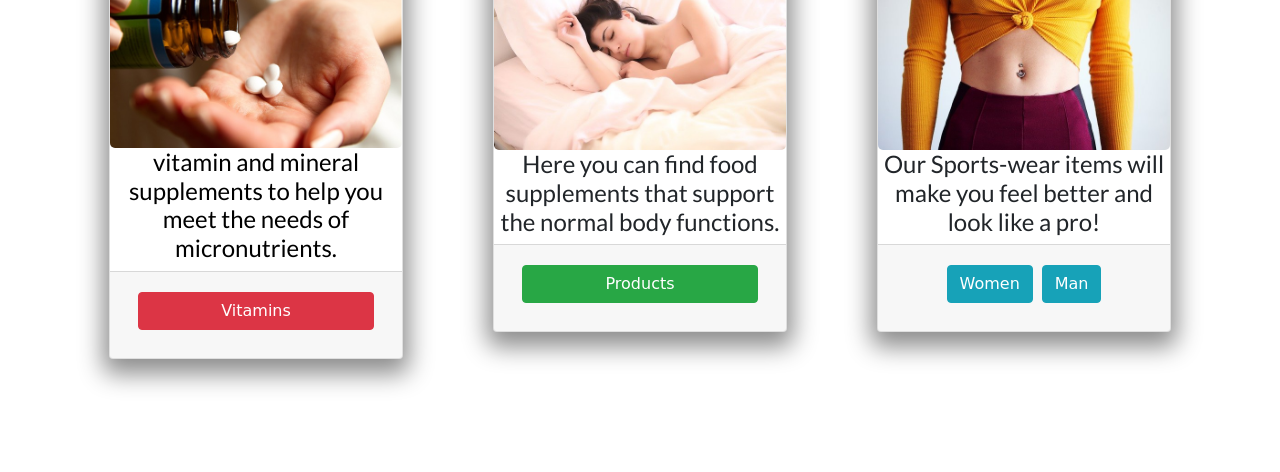
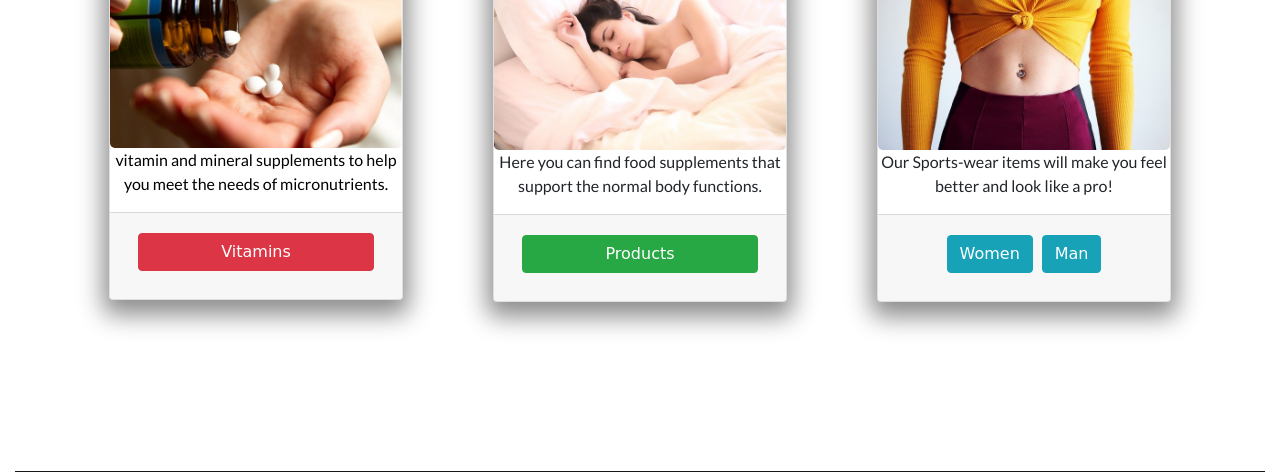
Before and after one commit to PaulBowden673/Projects-MP-MP4, a Django app: page /live-healthy/ in a window 1280 px wide. Shown: the part 801-1273 px from the top of the page. Run offline with Django 3.2, Linux system fonts and the light colour scheme; some libraries are stand-ins or nearby versions; some web fonts are replaced.

Commit message:
fixed styling added image

```diff
--- a/home/templates/home/endurance.html
+++ b/home/templates/home/endurance.html
@@ -59,7 +59,7 @@
                     <h3 class="card-title text-center pt-3">After Activity</h3>
                     <img src="{% static 'media/protein-shakes.jpg' %}" class="card_img card_img-bottom" alt="" />
                     <p class="text-center">We recommend a blend of proteins and carbohydrates in order to restore
-                        glycogen reserves and aid recovery.</p>
+                        glycogen reserves, build muscle and aid recovery.</p>
                     <div class="card-footer">
                         <h3 class="text-center p-2">
                         <a href="{% url 'products' %}?category=proteins"><button type="button"
--- a/home/templates/home/index.html
+++ b/home/templates/home/index.html
@@ -42,7 +42,7 @@
                 </p>
         </div>
         <div class="card">
-            <img src="{% static 'media/blog.jpg' %}" class="card_img card_img-top" alt="" />
+            <img src="{% static 'media/under-contruction.jpg' %}" class="card_img card_img-top" alt="" />
             <h4 class="card-title text-center">BLOG Community</h4>
             <div class="card-body">
                 <p class="text-center">Only members can participate in our:</p>
--- a/home/templates/home/live-healthy.html
+++ b/home/templates/home/live-healthy.html
@@ -31,8 +31,8 @@
                     <h3 class="card-title text-center pt-3">IMMUNE SYSTEM</h3>
                     <img src="{% static 'media/fat-burning.jpg' %}" class="card_img card_img-bottom" alt="" />
 
-                    <h4 class="text-center text-black">vitamin and mineral supplements to help you meet the
-                        needs of micronutrients.</h4>
+                    <p class="text-center text-black">vitamin and mineral supplements to help you meet the
+                        needs of micronutrients.</p>
                     <div class="card-footer">
                         <h3 class="text-center p-2">
                             <a href="{% url 'products' %}?category=vitamins"><button type="button"
@@ -43,10 +43,10 @@
             </div>
             <div class="col-lg-4 col-md-12 col-sm-12">
                 <div class="card">
-                    <h3 class="card-title text-center pt-3">Have Better sleep</h3>
+                    <h3 class="card-title text-center pt-3">Better sleep</h3>
                     <img src="{% static 'media/sleep.jpg' %}" class="card_img card_img-bottom" alt="" />
-                    <h4 class="text-center">Here you can find food supplements that support the normal body functions.
-                    </h4>
+                    <p class="text-center">Here you can find food supplements that support the normal body functions.
+                    </p>
                     <div class="card-footer">
                         <h3 class="text-center p-2">
                             <a href="{% url 'products' %}"><button type="button"
@@ -57,9 +57,9 @@
             </div>
             <div class="col-lg-4 col-md-12 col-sm-12">
                 <div class="card">
-                    <h3 class="card-title text-center pt-3">Wear better clothes</h3>
+                    <h3 class="card-title text-center pt-3">Better clothes</h3>
                     <img src="{% static 'media/clothes.jpg' %}" class="card_img card_img-bottom" alt="" />
-                    <h4 class="text-center">Our Sports-wear items will make you feel better and look like a pro!</h4>
+                    <p class="text-center">Our Sports-wear items will make you feel better and look like a pro!</p>
                     <div class="card-footer">
                         <h3 class="text-center p-2">
                             <a href="{% url 'products' %}?category=women_cloathing"><button type="button"
```
Also changed, not shown: static/media/under-construction.jpg (added).
